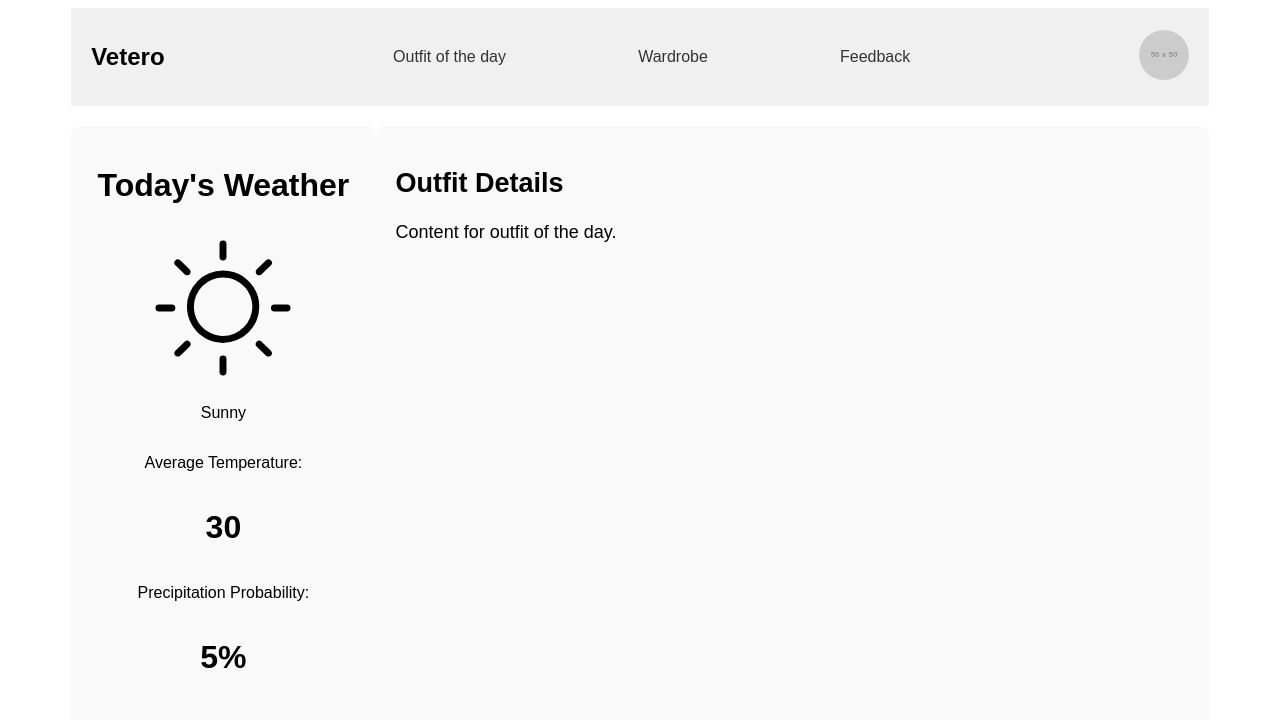
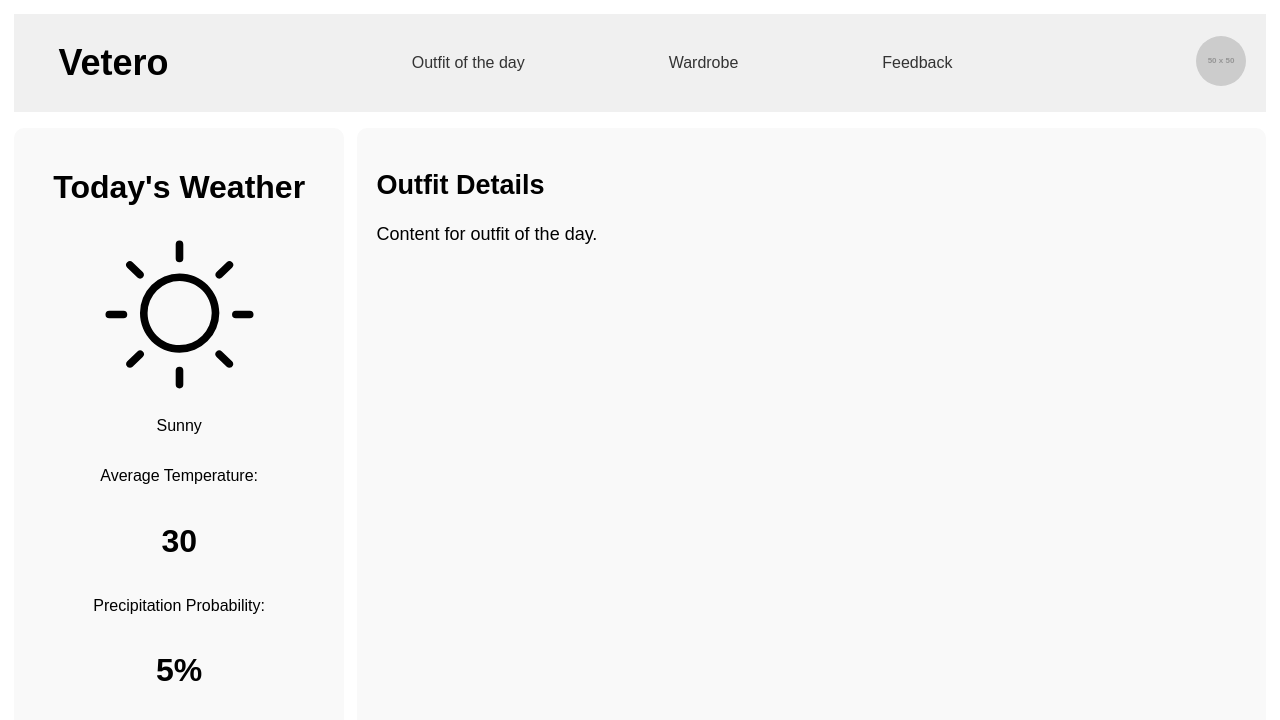
Before and after one commit to guerrerojenny/Vetero, a Vue app in the folder vetero/: page / in a window 1280 px wide. Shown: the top 720 px of the page. Built offline with nearby package versions, Linux system fonts and the light colour scheme.

Commit message:
Some styling changes

```diff
--- a/vetero/src/App.vue
+++ b/vetero/src/App.vue
@@ -67,19 +67,20 @@ export default {
 <style scoped>
 .app-container {
   font-family: Arial, sans-serif;
-  padding: 0 5%;
+  padding: 0.5%;
 }
 
 .main-layout {
   display: flex;
-  margin-top: 20px;
+  margin-top: 1.25%;
 }
 
 .left-column {
   flex: 1;
-  padding-right: 20px;
+  padding-right: 10%;
   display: flex;
   flex-direction: column;
+  margin-right:1%;
 }
 
 .menu-container {
--- a/vetero/src/components/PageHeader.vue
+++ b/vetero/src/components/PageHeader.vue
@@ -41,8 +41,9 @@
   }
 
   .heading {
-    font-size: 24px;
+    font-size: 36px;
     font-weight: bold;
+    margin-left: 2%;
   }
 
   .user-profile .profile-pic {
@@ -58,6 +59,7 @@
 }
 
 .menu {
+  font-size: 16px;
   width: 66.66%;
   display: flex;
   justify-content: space-around;
--- a/vetero/src/components/TabsMenu.vue
+++ b/vetero/src/components/TabsMenu.vue
@@ -35,7 +35,6 @@ export default {
   justify-content: space-around;
   background-color: #f0f0f0;
   padding: 10px;
-  border-bottom: 2px solid #ccc;
 }
 
 .menu p {
--- a/vetero/src/components/WeatherPanel.vue
+++ b/vetero/src/components/WeatherPanel.vue
@@ -14,11 +14,6 @@
 
   <script>
   export default {
-    data() {
-    return {
-      myParagraph: 'This is the initial paragraph text.'
-    };
-  },
     props: {
       iconPhrase: {
         type: String,
```
